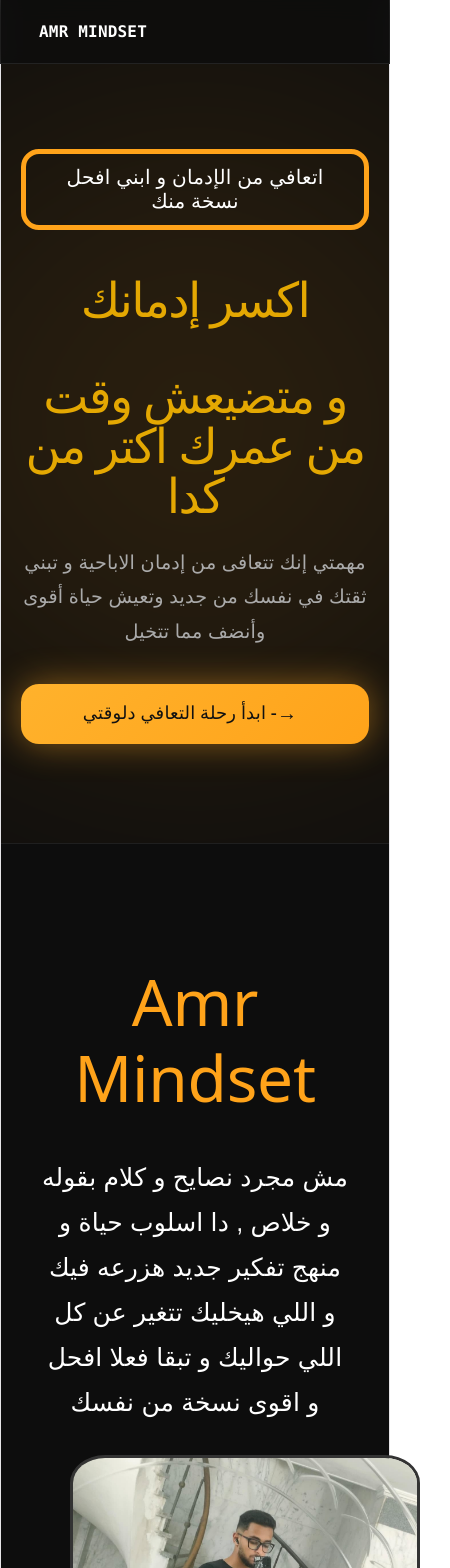
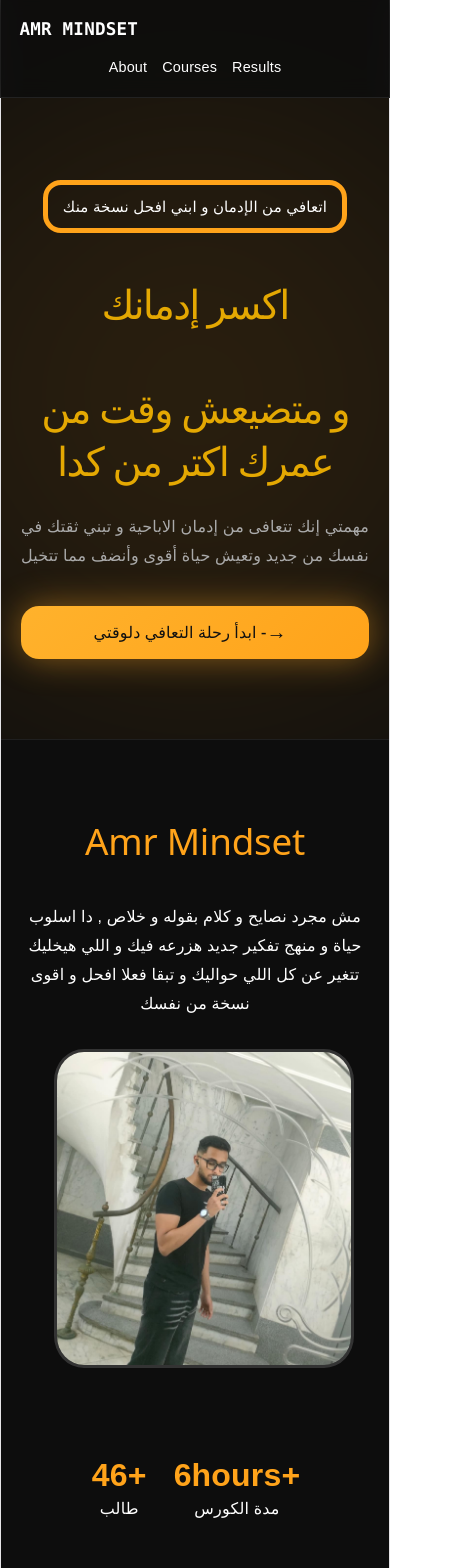
Before and after one commit to 3mr-malek/amr-mindset, a React (Vite) app: page / in a window 390 px wide. Shown: the top 1568 px of the page, 450 px wide, since content can reach past the window. Built offline with nearby package versions, Linux system fonts and the light colour scheme; a web font is replaced by a local one.

Commit message:
updated website

```diff
--- a/src/App.css
+++ b/src/App.css
@@ -9,6 +9,8 @@
 }
 h1{
   color: #e4a802 ;
+  font-size: clamp(2.5rem, 8vw, 6rem);
+
 }
 
 body{
@@ -341,25 +343,7 @@
 border-top:1px solid #222;
 }
 
-@media(max-width:768px){
 
-.hero h1{
-font-size:3rem;
-}
-
-.hero-buttons{
-flex-direction:column;
-}
-
-.nav-links{
-display:none;
-}
-
-.stats{
-gap:30px;
-}
-
-}
 .profile-image{
 width:350px;
 height:280px;
@@ -617,6 +601,10 @@
   width: 100%;
   display: block;
 }
+img {
+  max-width: 100%;
+  height: auto;
+}
 .socials-section {
   padding: 120px 10%;
   text-align: center;
@@ -663,3 +651,135 @@
   box-shadow: 0 0 30px rgba(255,163,26,.2);
   color: #ffa31a;
 }
+/* ================= MOBILE ================= */
+
+@media (max-width: 768px) {
+  .navbar {
+    padding: 18px 5%;
+    flex-wrap: wrap;
+  }
+
+  .Amr-Mindset {
+    font-size: 1.1rem;
+  }
+
+  .nav-links {
+    display: flex;
+    gap: 15px;
+    width: 100%;
+    justify-content: center;
+    margin-top: 15px;
+    flex-wrap: wrap;
+  }
+
+  .nav-links a {
+    font-size: 0.9rem;
+  }
+
+  .hero {
+    min-height: auto;
+    padding: 130px 20px 80px;
+  }
+
+  .hero h1 {
+    font-size: 2.5rem;
+    line-height: 1.3;
+  }
+
+  .badge {
+    font-size: 15px;
+    padding: 10px 15px;
+  }
+
+  .hero p {
+    font-size: 1rem;
+  }
+
+  .section {
+    padding: 80px 6%;
+  }
+
+  .section h2 {
+    font-size: 2.3rem;
+  }
+
+  .about-text {
+    font-size: 1rem;
+  }
+
+  .profile-image {
+    width: 100%;
+    max-width: 300px;
+    height: auto;
+  }
+
+  .stats {
+    gap: 25px;
+  }
+
+  .stats h3 {
+    font-size: 2rem;
+  }
+
+  .stats p {
+    font-size: 1rem;
+  }
+
+  .cards,
+  .course-home-cards,
+  .reviews-grid,
+  .socials-grid,
+  .packages .cards {
+    grid-template-columns: 1fr;
+  }
+
+  .card,
+  .home-card {
+    min-height: auto;
+    padding: 30px 25px;
+  }
+
+  .course-hero {
+    padding: 120px 6% 60px;
+  }
+
+  .course-hero h1 {
+    font-size: 2.5rem;
+  }
+
+  .course-hero p {
+    font-size: 1rem;
+  }
+
+  .course-video {
+    padding: 60px 5%;
+  }
+
+  .video-container iframe {
+    height: 220px;
+  }
+
+  .packages {
+    padding: 80px 6%;
+  }
+
+  .featured-card {
+    transform: none;
+  }
+
+  .reviews-section h2,
+  .socials-section h2 {
+    font-size: 2.3rem;
+  }
+
+  .primary-btn {
+    width: 100%;
+    font-size: 16px;
+    padding: 15px;
+  }
+
+  .social-card {
+    padding: 25px;
+    font-size: 1.1rem;
+  }
+}
```
